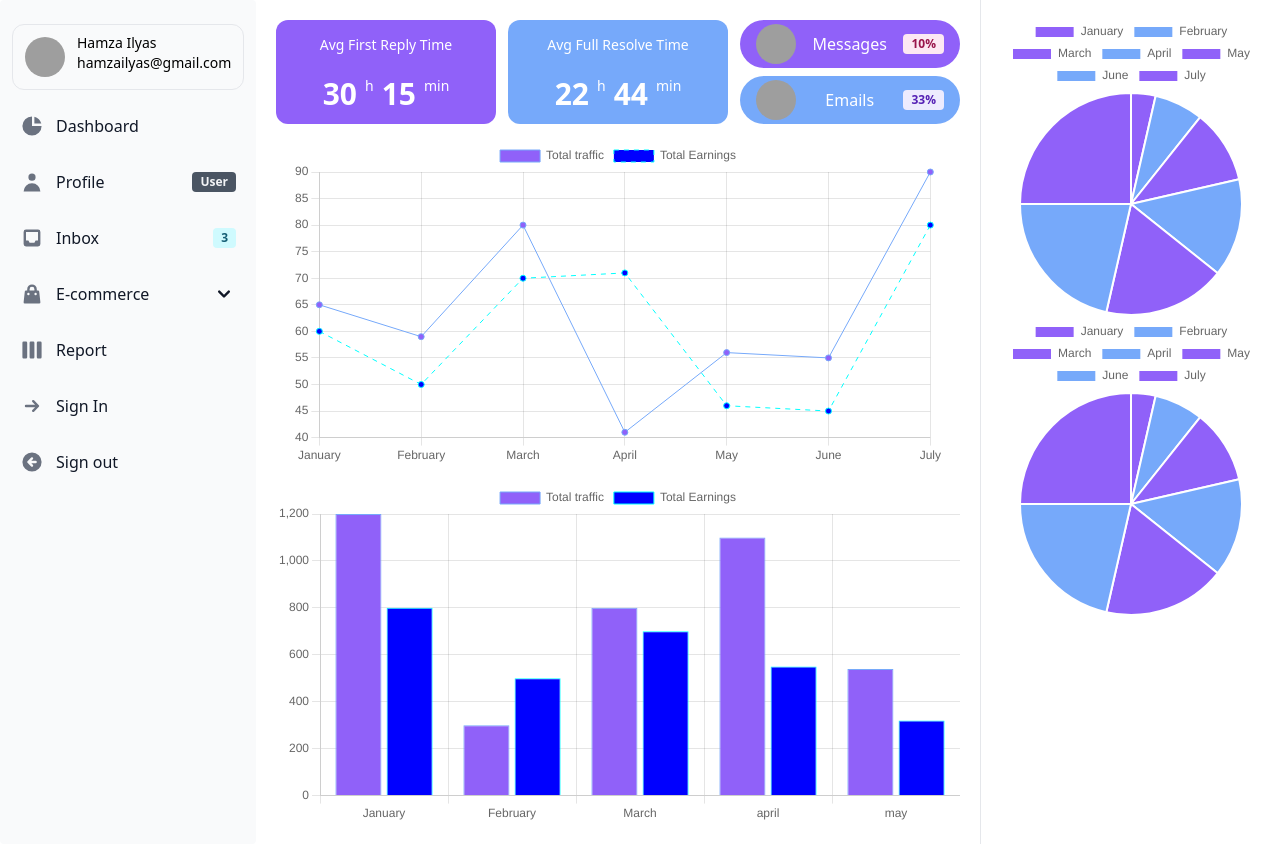
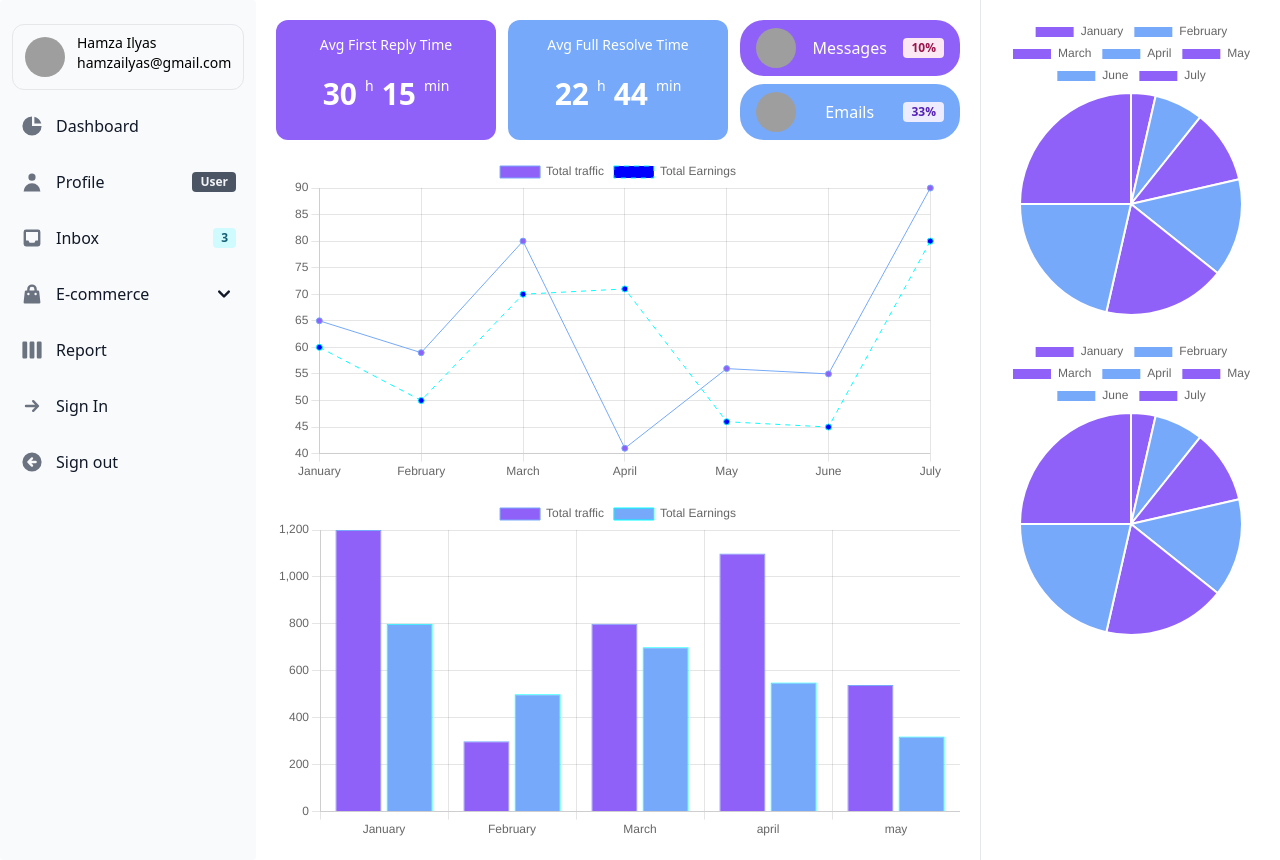
Before and after one commit to Hamza-fullstackdev/react-dashboard, a React (Vite) app: page / in a window 1280 px wide. Built offline with nearby package versions, Linux system fonts and the light colour scheme; grey boxes are pictures that could not be loaded.

Commit message:
Layout Changes

```diff
--- a/src/components/Main.jsx
+++ b/src/components/Main.jsx
@@ -26,7 +26,7 @@ const Main = () => {
           </div>
         </div>
         <div className='flex flex-col gap-2 items-center'>
-          <div className='w-full flex flex-row justify-between items-center bg-purple-500 p-1 px-4 rounded-3xl'>
+          <div className='w-full flex flex-row justify-between items-center bg-purple-500 p-2 px-4 rounded-3xl'>
             <Avatar
               rounded
               className='w-10 h-10 object-contain'
@@ -37,7 +37,7 @@ const Main = () => {
             <h3 className='text-white'>Messages</h3>
             <Badge color={"pink"}>10%</Badge>
           </div>
-          <div className='w-full flex flex-row justify-between items-center bg-blue-400 p-1 px-4 rounded-3xl'>
+          <div className='w-full flex flex-row justify-between items-center bg-blue-400 p-2 px-4 rounded-3xl'>
             <Avatar
               rounded
               className='w-10 h-10 object-contain'
@@ -53,7 +53,7 @@ const Main = () => {
       <div className="w-full">
         <Linechart/>
       </div>
-      <div>
+      <div className="w-full">
         <Barchart/>
       </div>
     </div>
--- a/src/components/Rightbar.jsx
+++ b/src/components/Rightbar.jsx
@@ -6,7 +6,7 @@ const Rightbar = () => {
       <div className='w-full'>
       <Piechart />
       </div>
-      <div className='w-full'>
+      <div className='w-full mt-5'>
       <Piechart />
       </div>
     </div>
--- a/src/utils/Barchart.jsx
+++ b/src/utils/Barchart.jsx
@@ -34,7 +34,7 @@ const BarChartData = {
       {
         label: "Total Earnings",
         data: [800, 500, 700,550, 320],
-        backgroundColor: "blue",
+        backgroundColor: "#76A9FA",
         borderColor: "cyan",
         borderWidth: 1,
         borderDash: [5, 5],
```
